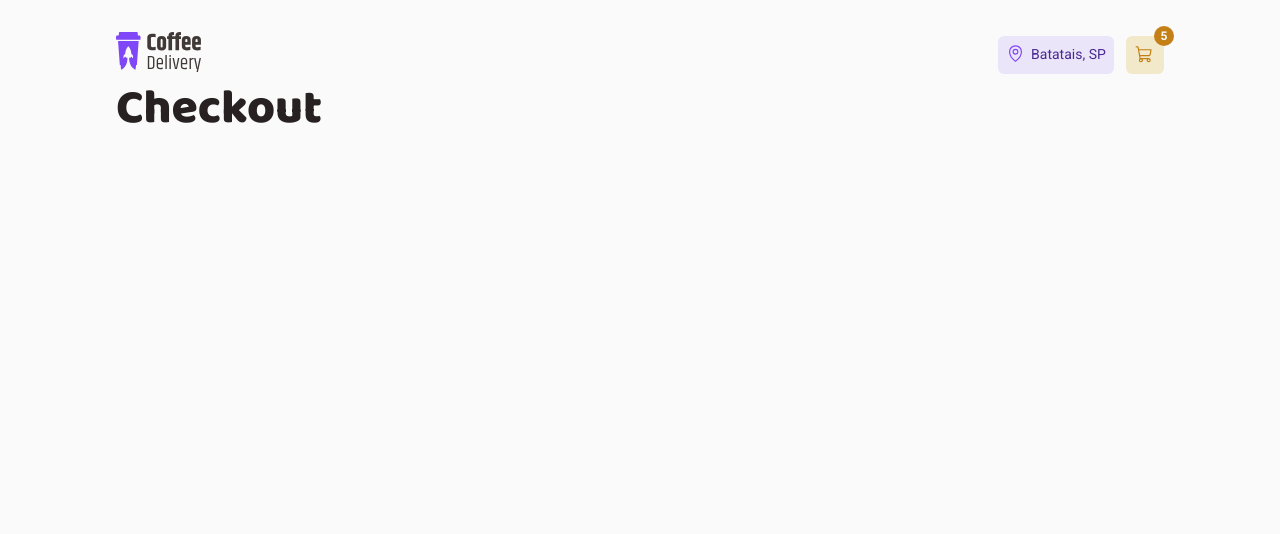
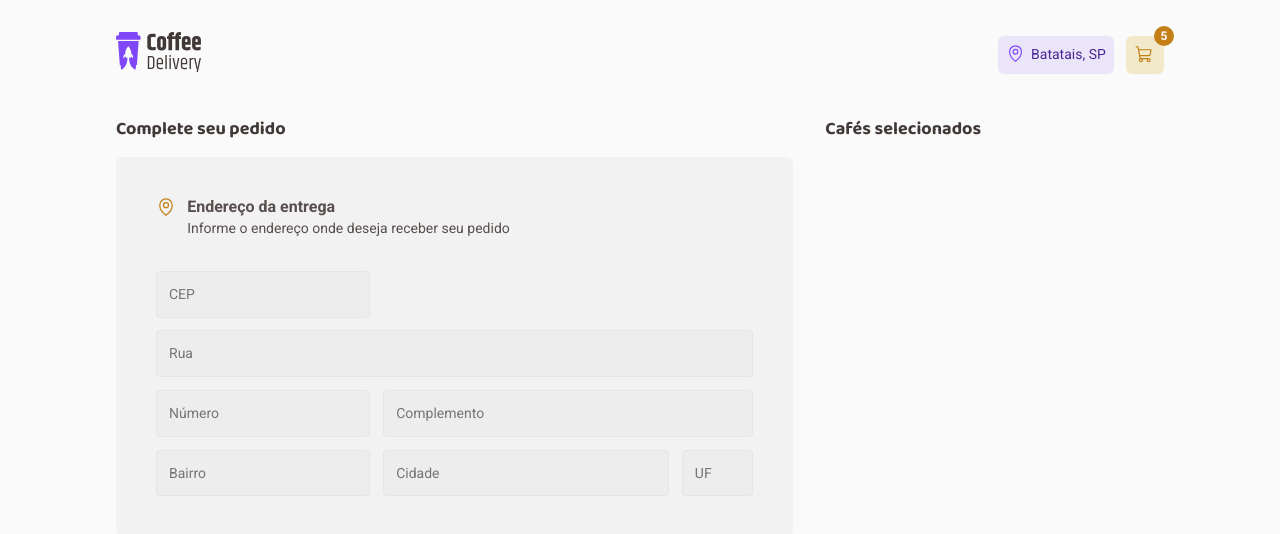
Before and after one commit to DaniloCalegaro/coffee-delivery-react, a React (Vite) app: page /checkout in a window 1280 px wide. Shown: the top 534 px of the page. Built offline with nearby package versions, Linux system fonts and the light colour scheme.

Commit message:
feat: layout form

```diff
--- a/src/pages/Checkout/index.tsx
+++ b/src/pages/Checkout/index.tsx
@@ -1,9 +1,44 @@
-import { CheckoutContainer } from './styles'
+import { MapPin } from 'phosphor-react'
+import {
+  CheckoutContainer,
+  InfoContainer,
+  SectionAddress,
+  Summary
+} from './styles'
 
 export function Checkout() {
   return (
     <CheckoutContainer>
-      <h1>Checkout</h1>
+      <InfoContainer>
+        <h2>Complete seu pedido</h2>
+        <SectionAddress>
+          <div className="aderressInfo">
+            <i>
+              <MapPin size={20} />
+            </i>
+
+            <div>
+              <strong>Endereço da entrega</strong>
+              <span>Informe o endereço onde deseja receber seu pedido</span>
+            </div>
+          </div>
+
+          <form>
+            <input id="cep" type="text" placeholder="CEP" />
+            <input id="road" type="text" placeholder="Rua" />
+            <input id="number" type="text" placeholder="Número" />
+            <input id="complement" type="text" placeholder="Complemento" />
+            <input id="district" type="text" placeholder="Bairro" />
+            <input id="city" type="text" placeholder="Cidade" />
+            <input id="uf" type="text" placeholder="UF" />
+          </form>
+        </SectionAddress>
+      </InfoContainer>
+
+      <InfoContainer>
+        <h2>Cafés selecionados</h2>
+        <Summary></Summary>
+      </InfoContainer>
     </CheckoutContainer>
   )
 }
--- a/src/pages/Checkout/styles.ts
+++ b/src/pages/Checkout/styles.ts
@@ -1,3 +1,122 @@
 import styled from 'styled-components'
 
-export const CheckoutContainer = styled.main``
+export const CheckoutContainer = styled.main`
+  margin-top: 2.5rem;
+
+  display: grid;
+  grid-template-columns: 1fr;
+  gap: 2rem;
+
+  @media (min-width: 1080px) {
+    grid-template-columns: 2fr 1fr;
+  }
+`
+
+export const InfoContainer = styled.div`
+  h2 {
+    font-size: 1.125rem;
+  }
+`
+
+export const Summary = styled.aside`
+  //border: 1px solid black;
+`
+
+export const SectionAddress = styled.section`
+  background: ${props => props.theme['base-card']};
+  border-radius: 6px;
+  padding: 2.5rem;
+  margin-top: 1rem;
+
+  .aderressInfo {
+    display: flex;
+    gap: 0.7rem;
+
+    i {
+      color: ${props => props.theme['yellow-dark']};
+    }
+
+    span {
+      display: block;
+      font-size: 0.875rem;
+    }
+  }
+
+  form {
+    margin-top: 2rem;
+
+    display: flex;
+    flex-direction: column;
+    gap: 0.75rem;
+
+    input {
+      width: 100%;
+      padding: 0.75rem;
+      background: ${props => props.theme['base-input']};
+      border: 1px solid ${props => props.theme['base-button']};
+      border-radius: 4px;
+
+      &::placeholder {
+        font-size: 0.875rem;
+      }
+    }
+
+    @media (min-width: 720px) {
+      display: grid;
+      //grid-template-rows: repeat (4, 1fr);
+      grid-template-columns: 3fr 4fr 1fr;
+      gap: 0.8rem;
+
+      #cep {
+        grid-row-start: 1;
+        grid-column-start: 1;
+        grid-row-end: 2;
+        grid-column-end: 2;
+      }
+
+      #road {
+        grid-row-start: 2;
+        grid-column-start: 1;
+        grid-row-end: 3;
+        grid-column-end: 4;
+      }
+
+      #number {
+        grid-row-start: 3;
+        grid-column-start: 1;
+        grid-row-end: 4;
+        grid-column-end: 2;
+      }
+
+      #complement {
+        grid-row-start: 3;
+        grid-column-start: 2;
+        grid-row-end: 4;
+        grid-column-end: 4;
+      }
+
+      #district {
+        grid-row-start: 4;
+        grid-column-start: 1;
+        grid-row-end: 5;
+        grid-column-end: 2;
+      }
+
+      #city {
+        grid-row-start: 4;
+        grid-column-start: 2;
+        grid-row-end: 5;
+        grid-column-end: 3;
+      }
+
+      #uf {
+        grid-row-start: 4;
+        grid-column-start: 3;
+        grid-row-end: 5;
+        grid-column-end: 4;
+      }
+    }
+  }
+`
+
+export const SectionPayment = styled.section``
```
